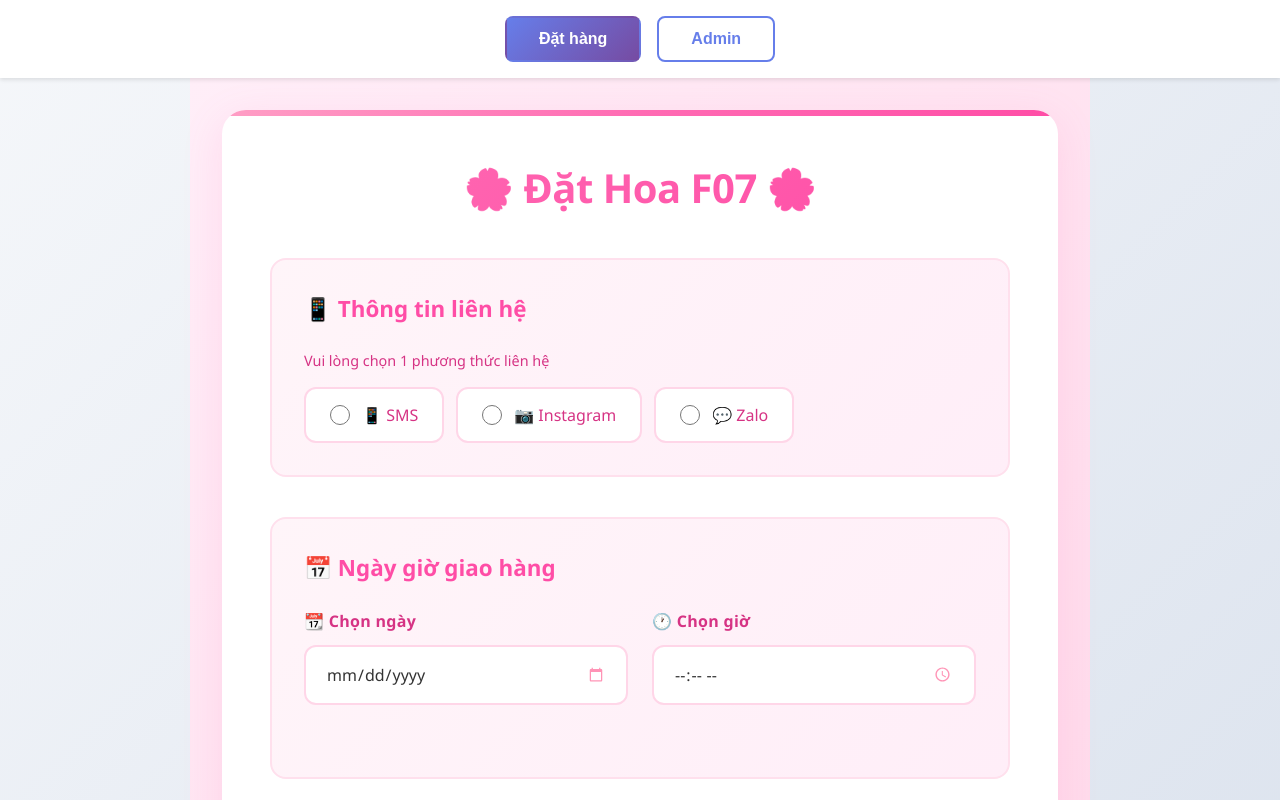
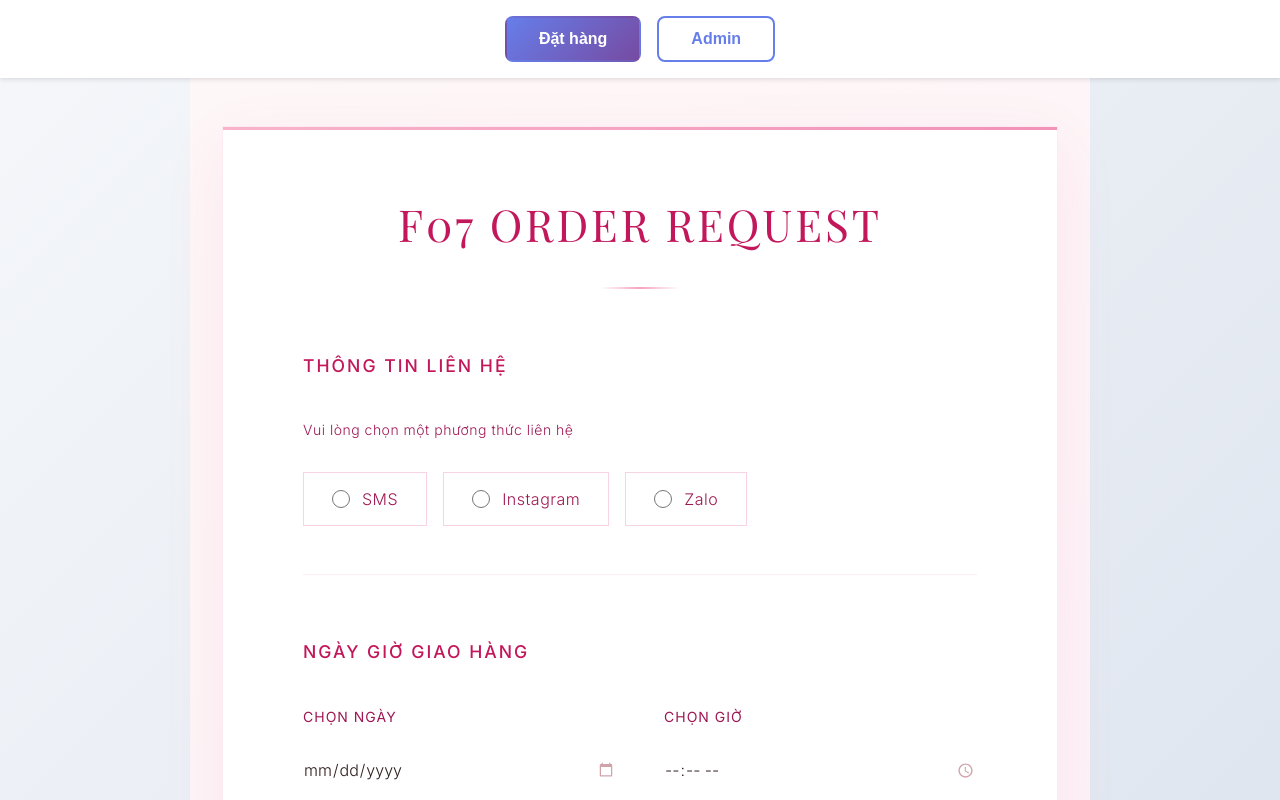
Before and after one commit to AidenTran15/f07, a React (Vite) app: page / in a window 1280 px wide. Shown: the top 800 px of the page. Built offline with nearby package versions, Linux system fonts and the light colour scheme.

Commit message:
updateupdate

```diff
--- a/src/components/FormOrder.css
+++ b/src/components/FormOrder.css
@@ -1,18 +1,20 @@
+@import url('https://fonts.googleapis.com/css2?family=Playfair+Display:wght@400;600;700&family=Inter:wght@300;400;500;600&display=swap');
+
 .form-container {
   max-width: 900px;
   margin: 0 auto;
-  padding: 2rem;
+  padding: 3rem 2rem;
   min-height: 100vh;
-  background: linear-gradient(135deg, #ffeef8 0%, #ffd6e8 50%, #ffc0d9 100%);
+  background: linear-gradient(135deg, #fef7f7 0%, #fdf2f8 50%, #fce7f3 100%);
 }
 
 .order-form {
   background: white;
-  border-radius: 24px;
-  padding: 3rem;
-  box-shadow: 0 10px 40px rgba(255, 105, 180, 0.15);
+  border-radius: 0;
+  padding: 4rem 5rem;
+  box-shadow: 0 20px 60px rgba(219, 39, 119, 0.08);
   position: relative;
-  overflow: hidden;
+  border: 1px solid rgba(219, 39, 119, 0.1);
 }
 
 .order-form::before {
@@ -21,170 +23,124 @@
   top: 0;
   left: 0;
   right: 0;
-  height: 6px;
-  background: linear-gradient(90deg, #ff9ec5 0%, #ff6bb3 50%, #ff4da6 100%);
+  height: 3px;
+  background: linear-gradient(90deg, #f8b4cb 0%, #f5a3c1 50%, #f292b7 100%);
 }
 
 .form-title {
   text-align: center;
-  background: linear-gradient(135deg, #ff6bb3 0%, #ff4da6 100%);
-  -webkit-background-clip: text;
-  -webkit-text-fill-color: transparent;
-  background-clip: text;
-  margin-bottom: 2.5rem;
-  font-size: 2.5rem;
-  font-weight: 700;
-  letter-spacing: -0.5px;
+  color: #c2185b;
+  margin-bottom: 4rem;
+  font-size: 2.75rem;
+  font-weight: 400;
+  letter-spacing: 3px;
+  font-family: 'Playfair Display', serif;
+  text-transform: uppercase;
   position: relative;
+  padding-bottom: 2rem;
 }
 
 .form-title::after {
-  content: '🌸';
+  content: '';
   position: absolute;
-  right: -40px;
-  top: 50%;
-  transform: translateY(-50%);
-  font-size: 2rem;
+  bottom: 0;
+  left: 50%;
+  transform: translateX(-50%);
+  width: 80px;
+  height: 2px;
+  background: linear-gradient(90deg, transparent, #f5a3c1, transparent);
 }
 
 .form-section {
-  margin-bottom: 2.5rem;
-  padding: 2rem;
-  background: linear-gradient(135deg, #fff5f9 0%, #ffeef8 100%);
-  border-radius: 16px;
-  border: 2px solid #ffe0ed;
+  margin-bottom: 4rem;
+  padding: 0;
+  background: transparent;
+  border: none;
+  border-bottom: 1px solid rgba(219, 39, 119, 0.08);
+  padding-bottom: 3rem;
   transition: all 0.3s ease;
-}
-
-.form-section:hover {
-  border-color: #ffb3d9;
-  box-shadow: 0 4px 12px rgba(255, 105, 180, 0.1);
 }
 
 .form-section:last-of-type {
   border-bottom: none;
+  margin-bottom: 3rem;
+}
+
+.form-section:hover {
+  border-bottom-color: rgba(219, 39, 119, 0.15);
 }
 
 .form-section h2 {
-  color: #ff4da6;
-  font-size: 1.4rem;
-  margin-bottom: 1.5rem;
-  font-weight: 600;
-  display: flex;
-  align-items: center;
-  gap: 0.5rem;
+  color: #c2185b;
+  font-size: 1.1rem;
+  margin-bottom: 2.5rem;
+  font-weight: 500;
+  letter-spacing: 2px;
+  text-transform: uppercase;
+  font-family: 'Inter', sans-serif;
+  position: relative;
+  padding-left: 0;
 }
 
 .form-group {
-  margin-bottom: 1.5rem;
+  margin-bottom: 2rem;
 }
 
 .form-group label {
   display: block;
   margin-bottom: 0.75rem;
-  color: #d63384;
-  font-weight: 600;
-  font-size: 1rem;
-  letter-spacing: 0.3px;
+  color: #9f1853;
+  font-weight: 400;
+  font-size: 0.875rem;
+  letter-spacing: 1px;
+  text-transform: uppercase;
+  font-family: 'Inter', sans-serif;
 }
 
 .form-group input[type="text"],
 .form-group input[type="number"],
+.form-group input[type="date"],
+.form-group input[type="time"],
 .form-group textarea {
   width: 100%;
-  padding: 1rem 1.25rem;
-  border: 2px solid #ffd6e8;
-  border-radius: 12px;
+  padding: 1.25rem 0;
+  border: none;
+  border-bottom: 1.5px solid rgba(219, 39, 119, 0.2);
+  border-radius: 0;
   font-size: 1rem;
-  font-family: inherit;
+  font-family: 'Inter', sans-serif;
   transition: all 0.3s ease;
-  background: white;
-  color: #333;
+  background: transparent;
+  color: #2d1b1b;
+  font-weight: 300;
 }
 
 .form-group input:focus,
 .form-group textarea:focus {
   outline: none;
-  border-color: #ff6bb3;
-  box-shadow: 0 0 0 4px rgba(255, 107, 179, 0.15);
-  background: #fff5f9;
+  border-bottom-color: #c2185b;
+  border-bottom-width: 2px;
+  background: transparent;
 }
 
 .form-group input::placeholder,
 .form-group textarea::placeholder {
-  color: #ffb3d9;
-  opacity: 0.7;
+  color: #d4a5b8;
+  opacity: 0.6;
+  font-weight: 300;
 }
 
 .form-row {
   display: grid;
   grid-template-columns: repeat(auto-fit, minmax(100px, 1fr));
-  gap: 1rem;
-}
-
-.datetime-picker-container {
-  display: grid;
-  grid-template-columns: 1fr 1fr;
-  gap: 1.5rem;
-  margin-bottom: 1rem;
-}
-
-.date-picker,
-.time-picker {
-  width: 100%;
-  padding: 1rem 1.25rem;
-  border: 2px solid #ffd6e8;
-  border-radius: 12px;
-  font-size: 1rem;
-  font-family: inherit;
-  transition: all 0.3s ease;
-  background: white;
-  color: #333;
-  cursor: pointer;
-}
-
-.date-picker:focus,
-.time-picker:focus {
-  outline: none;
-  border-color: #ff6bb3;
-  box-shadow: 0 0 0 4px rgba(255, 107, 179, 0.15);
-  background: #fff5f9;
-}
-
-.date-picker::-webkit-calendar-picker-indicator,
-.time-picker::-webkit-calendar-picker-indicator {
-  cursor: pointer;
-  filter: invert(0.5) sepia(1) saturate(5) hue-rotate(300deg);
-  opacity: 0.7;
-  transition: opacity 0.3s;
-}
-
-.date-picker::-webkit-calendar-picker-indicator:hover,
-.time-picker::-webkit-calendar-picker-indicator:hover {
-  opacity: 1;
-}
-
-.selected-datetime {
-  margin-top: 1rem;
-  padding: 1rem 1.5rem;
-  background: linear-gradient(135deg, #fff5f9 0%, #ffeef8 100%);
-  border: 2px solid #ffd6e8;
-  border-radius: 12px;
-  color: #d63384;
-  font-size: 1rem;
-  text-align: center;
-}
-
-.selected-datetime strong {
-  color: #ff4da6;
-  font-weight: 600;
+  gap: 2rem;
 }
 
 .radio-group,
 .checkbox-group {
   display: flex;
   flex-wrap: wrap;
-  gap: 0.75rem;
+  gap: 1rem;
 }
 
 .radio-label,
@@ -193,198 +149,269 @@
   align-items: center;
   gap: 0.75rem;
   cursor: pointer;
-  padding: 0.875rem 1.5rem;
-  border: 2px solid #ffd6e8;
-  border-radius: 12px;
+  padding: 0.875rem 1.75rem;
+  border: 1px solid rgba(219, 39, 119, 0.2);
+  border-radius: 0;
   transition: all 0.3s ease;
-  background: white;
-  font-weight: 500;
-  color: #d63384;
+  background: transparent;
+  font-weight: 300;
+  color: #9f1853;
+  position: relative;
+  font-family: 'Inter', sans-serif;
+  letter-spacing: 0.5px;
+  text-transform: none;
+}
+
+.radio-label:hover,
+.checkbox-label:hover {
+  background: rgba(248, 180, 203, 0.05);
+  border-color: rgba(219, 39, 119, 0.4);
+  transform: translateY(-1px);
+}
+
+.radio-label input[type="radio"],
+.checkbox-label input[type="checkbox"] {
+  cursor: pointer;
+  width: 18px;
+  height: 18px;
+  accent-color: #c2185b;
+  margin: 0;
+}
+
+.radio-label input[type="radio"]:checked ~ span,
+.checkbox-label input[type="checkbox"]:checked ~ span {
+  color: #c2185b;
+  font-weight: 400;
+}
+
+.radio-label.selected,
+.checkbox-label.selected {
+  background: rgba(248, 180, 203, 0.1);
+  border-color: #c2185b;
+  color: #c2185b;
+  border-width: 1.5px;
+}
+
+.datetime-picker-container {
+  display: grid;
+  grid-template-columns: 1fr 1fr;
+  gap: 3rem;
+  margin-bottom: 1.5rem;
+}
+
+.date-picker,
+.time-picker {
+  width: 100%;
+  padding: 1.25rem 0;
+  border: none;
+  border-bottom: 1.5px solid rgba(219, 39, 119, 0.2);
+  border-radius: 0;
+  font-size: 1rem;
+  font-family: 'Inter', sans-serif;
+  transition: all 0.3s ease;
+  background: transparent;
+  color: #2d1b1b;
+  cursor: pointer;
+  font-weight: 300;
+}
+
+.date-picker:focus,
+.time-picker:focus {
+  outline: none;
+  border-bottom-color: #c2185b;
+  border-bottom-width: 2px;
+}
+
+.date-picker::-webkit-calendar-picker-indicator,
+.time-picker::-webkit-calendar-picker-indicator {
+  cursor: pointer;
+  filter: invert(0.3) sepia(1) saturate(3) hue-rotate(300deg);
+  opacity: 0.5;
+  transition: opacity 0.3s;
+}
+
+.date-picker::-webkit-calendar-picker-indicator:hover,
+.time-picker::-webkit-calendar-picker-indicator:hover {
+  opacity: 0.8;
+}
+
+.selected-datetime {
+  margin-top: 2rem;
+  padding: 1.5rem 2rem;
+  background: rgba(248, 180, 203, 0.05);
+  border: 1px solid rgba(219, 39, 119, 0.15);
+  border-radius: 0;
+  color: #9f1853;
+  font-size: 0.95rem;
+  text-align: center;
+  font-family: 'Inter', sans-serif;
+  letter-spacing: 0.5px;
+  font-weight: 300;
+}
+
+.selected-datetime strong {
+  color: #c2185b;
+  font-weight: 400;
+  letter-spacing: 1px;
+}
+
+.btn-submit {
+  width: 100%;
+  padding: 1.5rem;
+  background: transparent;
+  color: #c2185b;
+  border: 1.5px solid #c2185b;
+  border-radius: 0;
+  font-size: 0.875rem;
+  font-weight: 400;
+  letter-spacing: 2px;
+  text-transform: uppercase;
+  cursor: pointer;
+  transition: all 0.3s ease;
+  margin-top: 3rem;
+  font-family: 'Inter', sans-serif;
   position: relative;
   overflow: hidden;
 }
 
-.radio-label::before,
-.checkbox-label::before {
+.btn-submit::before {
   content: '';
   position: absolute;
   top: 0;
   left: -100%;
   width: 100%;
   height: 100%;
-  background: linear-gradient(90deg, transparent, rgba(255, 255, 255, 0.3), transparent);
-  transition: left 0.5s;
-}
-
-.radio-label:hover::before,
-.checkbox-label:hover::before {
-  left: 100%;
-}
-
-.radio-label:hover,
-.checkbox-label:hover {
-  background: linear-gradient(135deg, #fff5f9 0%, #ffeef8 100%);
-  border-color: #ff6bb3;
-  transform: translateY(-2px);
-  box-shadow: 0 4px 8px rgba(255, 107, 179, 0.2);
-}
-
-.radio-label input[type="radio"],
-.checkbox-label input[type="checkbox"] {
-  cursor: pointer;
-  width: 20px;
-  height: 20px;
-  accent-color: #ff6bb3;
-}
-
-.radio-label input[type="radio"]:checked ~ span,
-.checkbox-label input[type="checkbox"]:checked ~ span {
-  color: #ff4da6;
-  font-weight: 600;
-}
-
-.radio-label input[type="radio"]:checked + span,
-.checkbox-label input[type="checkbox"]:checked + span {
-  color: white;
-}
-
-.radio-label input[type="radio"]:checked,
-.checkbox-label input[type="checkbox"]:checked {
-  accent-color: white;
-}
-
-/* Selected state - using class instead of :has() for better browser support */
-.radio-label.selected,
-.checkbox-label.selected {
-  background: linear-gradient(135deg, #ff6bb3 0%, #ff4da6 100%);
-  border-color: #ff4da6;
-  color: white;
-  box-shadow: 0 4px 12px rgba(255, 107, 179, 0.3);
-}
-
-.btn-submit {
-  width: 100%;
-  padding: 1.25rem;
-  background: linear-gradient(135deg, #ff6bb3 0%, #ff4da6 50%, #ff3399 100%);
-  color: white;
-  border: none;
-  border-radius: 16px;
-  font-size: 1.2rem;
-  font-weight: 700;
-  cursor: pointer;
-  transition: all 0.3s ease;
-  margin-top: 2rem;
-  box-shadow: 0 6px 20px rgba(255, 107, 179, 0.4);
-  position: relative;
-  overflow: hidden;
-}
-
-.btn-submit::before {
-  content: '✨';
-  position: absolute;
-  left: 20px;
-  top: 50%;
-  transform: translateY(-50%);
-  font-size: 1.5rem;
+  background: #c2185b;
+  transition: left 0.3s ease;
+  z-index: -1;
 }
 
 .btn-submit:hover:not(:disabled) {
-  transform: translateY(-3px);
-  box-shadow: 0 8px 25px rgba(255, 107, 179, 0.5);
-  background: linear-gradient(135deg, #ff4da6 0%, #ff3399 50%, #ff1a8c 100%);
+  color: white;
+  transform: translateY(-2px);
+  box-shadow: 0 10px 30px rgba(194, 24, 91, 0.2);
+}
+
+.btn-submit:hover:not(:disabled)::before {
+  left: 0;
 }
 
 .btn-submit:active:not(:disabled) {
-  transform: translateY(-1px);
+  transform: translateY(0);
 }
 
 .btn-submit:disabled {
-  opacity: 0.6;
+  opacity: 0.4;
   cursor: not-allowed;
   transform: none;
 }
 
 .success-message {
   background: white;
-  border-radius: 24px;
-  padding: 4rem 3rem;
+  border-radius: 0;
+  padding: 5rem 4rem;
   text-align: center;
-  box-shadow: 0 10px 40px rgba(255, 105, 180, 0.15);
-  border: 2px solid #ffe0ed;
+  box-shadow: 0 20px 60px rgba(219, 39, 119, 0.08);
+  border: 1px solid rgba(219, 39, 119, 0.1);
 }
 
 .success-message h2 {
-  background: linear-gradient(135deg, #ff6bb3 0%, #ff4da6 100%);
-  -webkit-background-clip: text;
-  -webkit-text-fill-color: transparent;
-  background-clip: text;
-  margin-bottom: 1.5rem;
+  color: #c2185b;
+  margin-bottom: 2rem;
   font-size: 2rem;
-  font-weight: 700;
+  font-weight: 400;
+  letter-spacing: 3px;
+  text-transform: uppercase;
+  font-family: 'Playfair Display', serif;
 }
 
 .success-message p {
-  color: #666;
+  color: #6b4a57;
   line-height: 1.8;
   margin-bottom: 1.5rem;
-  font-size: 1.1rem;
+  font-size: 1rem;
+  font-weight: 300;
+  font-family: 'Inter', sans-serif;
+  letter-spacing: 0.5px;
 }
 
 .deposit-note {
-  background: linear-gradient(135deg, #fff5f9 0%, #ffeef8 100%);
-  color: #ff4da6;
-  font-weight: 600;
-  margin-top: 2rem;
-  padding: 1rem 1.5rem;
-  border-radius: 12px;
-  border: 2px solid #ffd6e8;
+  background: rgba(248, 180, 203, 0.05);
+  color: #c2185b;
+  font-weight: 400;
+  margin-top: 2.5rem;
+  padding: 1.25rem 2rem;
+  border-radius: 0;
+  border: 1px solid rgba(219, 39, 119, 0.15);
   display: inline-block;
+  font-family: 'Inter', sans-serif;
+  letter-spacing: 1px;
+  text-transform: uppercase;
+  font-size: 0.875rem;
 }
 
 .btn-primary {
-  margin-top: 2rem;
-  padding: 1rem 2.5rem;
-  background: linear-gradient(135deg, #ff6bb3 0%, #ff4da6 100%);
-  color: white;
-  border: none;
-  border-radius: 16px;
-  font-size: 1.1rem;
-  font-weight: 600;
+  margin-top: 3rem;
+  padding: 1.25rem 3rem;
+  background: transparent;
+  color: #c2185b;
+  border: 1.5px solid #c2185b;
+  border-radius: 0;
+  font-size: 0.875rem;
+  font-weight: 400;
+  letter-spacing: 2px;
+  text-transform: uppercase;
   cursor: pointer;
   transition: all 0.3s ease;
-  box-shadow: 0 6px 20px rgba(255, 107, 179, 0.4);
+  font-family: 'Inter', sans-serif;
+  position: relative;
+  overflow: hidden;
+}
+
+.btn-primary::before {
+  content: '';
+  position: absolute;
+  top: 0;
+  left: -100%;
+  width: 100%;
+  height: 100%;
+  background: #c2185b;
+  transition: left 0.3s ease;
+  z-index: -1;
 }
 
 .btn-primary:hover {
-  transform: translateY(-3px);
-  box-shadow: 0 8px 25px rgba(255, 107, 179, 0.5);
+  color: white;
+  transform: translateY(-2px);
+  box-shadow: 0 10px 30px rgba(194, 24, 91, 0.2);
+}
+
+.btn-primary:hover::before {
+  left: 0;
 }
 
 @media (max-width: 768px) {
   .form-container {
-    padding: 1rem;
+    padding: 2rem 1rem;
   }
 
   .order-form {
-    padding: 2rem 1.5rem;
-    border-radius: 20px;
+    padding: 3rem 2rem;
   }
 
   .form-title {
     font-size: 2rem;
-  }
-
-  .form-title::after {
-    display: none;
+    letter-spacing: 2px;
+    margin-bottom: 3rem;
   }
 
   .form-section {
-    padding: 1.5rem;
-    margin-bottom: 2rem;
+    margin-bottom: 3rem;
+    padding-bottom: 2rem;
   }
 
   .form-section h2 {
-    font-size: 1.2rem;
+    font-size: 0.95rem;
   }
 
   .form-row {
@@ -393,6 +420,7 @@
 
   .datetime-picker-container {
     grid-template-columns: 1fr;
+    gap: 2rem;
   }
 
   .radio-group,
@@ -403,11 +431,7 @@
   .radio-label,
   .checkbox-label {
     width: 100%;
-    justify-content: center;
-  }
-
-  .btn-submit::before {
-    display: none;
+    justify-content: flex-start;
   }
 }
 
@@ -424,7 +448,7 @@
 }
 
 .form-section {
-  animation: fadeInUp 0.5s ease-out;
+  animation: fadeInUp 0.6s ease-out;
 }
 
 .form-section:nth-child(1) { animation-delay: 0.1s; }
--- a/src/components/FormOrder.jsx
+++ b/src/components/FormOrder.jsx
@@ -125,12 +125,12 @@ function FormOrder() {
     return (
       <div className="form-container">
         <div className="success-message">
-          <h2>🎉 Đơn hàng đã được gửi thành công! 🎉</h2>
-          <p>Cảm ơn bạn đã đặt hàng tại F07! 💕</p>
+          <h2>Đơn hàng đã được gửi thành công</h2>
+          <p>Cảm ơn bạn đã đặt hàng tại F07</p>
           <p>Chúng tôi đã nhận được yêu cầu của bạn và sẽ liên hệ với bạn sớm nhất có thể.</p>
-          <p className="deposit-note">💳 Lưu ý: Đơn hàng đặt trước cần đặt cọc 50%</p>
+          <p className="deposit-note">Lưu ý: Đơn hàng đặt trước cần đặt cọc 50%</p>
           <button onClick={() => setSubmitted(false)} className="btn-primary">
-            🌸 Đặt hàng mới
+            Đặt hàng mới
           </button>
         </div>
       </div>
@@ -140,13 +140,13 @@ function FormOrder() {
   return (
     <div className="form-container">
       <form onSubmit={handleSubmit} className="order-form">
-        <h1 className="form-title">🌸 Đặt Hoa F07 🌸</h1>
+        <h1 className="form-title">F07 Order Request</h1>
 
         {/* Thông tin liên hệ */}
         <section className="form-section">
-          <h2>📱 Thông tin liên hệ</h2>
-          <p style={{ marginBottom: '1rem', color: '#d63384', fontSize: '0.9rem' }}>
-            Vui lòng chọn 1 phương thức liên hệ
+          <h2>Thông tin liên hệ</h2>
+          <p style={{ marginBottom: '2rem', color: '#9f1853', fontSize: '0.875rem', letterSpacing: '0.5px', fontWeight: 300, fontFamily: 'Inter, sans-serif' }}>
+            Vui lòng chọn một phương thức liên hệ
           </p>
           <div className="radio-group">
             <label className={`radio-label ${formData.contactMethod === 'SMS' ? 'selected' : ''}`}>
@@ -163,7 +163,7 @@ function FormOrder() {
                   }))
                 }}
               />
-              <span>📱 SMS</span>
+              <span>SMS</span>
             </label>
             <label className={`radio-label ${formData.contactMethod === 'Instagram' ? 'selected' : ''}`}>
               <input
@@ -179,7 +179,7 @@ function FormOrder() {
                   }))
                 }}
               />
-              <span>📷 Instagram</span>
+              <span>Instagram</span>
             </label>
             <label className={`radio-label ${formData.contactMethod === 'Zalo' ? 'selected' : ''}`}>
               <input
@@ -195,7 +195,7 @@ function FormOrder() {
                   }))
                 }}
               />
-              <span>💬 Zalo</span>
+              <span>Zalo</span>
             </label>
           </div>
           {formData.contactMethod && (
@@ -222,10 +222,10 @@ function FormOrder() {
 
         {/* Ngày giờ giao hàng */}
         <section className="form-section">
-          <h2>📅 Ngày giờ giao hàng</h2>
+          <h2>Ngày giờ giao hàng</h2>
           <div className="datetime-picker-container">
             <div className="form-group">
-              <label>📆 Chọn ngày</label>
+              <label>Chọn ngày</label>
               <input
                 type="date"
                 name="deliveryDate"
@@ -236,7 +236,7 @@ function FormOrder() {
               />
             </div>
             <div className="form-group">
-              <label>🕐 Chọn giờ</label>
+              <label>Chọn giờ</label>
               <input
                 type="time"
                 name="deliveryTime"
@@ -248,7 +248,7 @@ function FormOrder() {
           </div>
           {formData.deliveryDate && formData.deliveryTime && (
             <div className="selected-datetime">
-              <span>✨ Đã chọn: </span>
+              <span>Đã chọn: </span>
               <strong>
                 {new Date(formData.deliveryDate).toLocaleDateString('vi-VN', {
                   weekday: 'long',
@@ -263,7 +263,7 @@ function FormOrder() {
 
         {/* Dịp */}
         <section className="form-section">
-          <h2>🎉 Dịp</h2>
+          <h2>Dịp</h2>
           <div className="radio-group">
             {['Sinh nhật', 'Kỷ niệm', 'Cảm ơn', 'Khai trương', 'Xin lỗi', 'Khác'].map(option => (
               <label key={option} className={`radio-label ${formData.occasion === option ? 'selected' : ''}`}>
@@ -293,7 +293,7 @@ function FormOrder() {
 
         {/* Loại hoa */}
         <section className="form-section">
-          <h2>🌹 Loại hoa yêu cầu</h2>
+          <h2>Loại hoa yêu cầu</h2>
           <div className="checkbox-group">
             {['Hoa hồng', 'Baby', 'Tulip', 'Peony', 'Cúc tana', 'Lan', 'Không', 'Khác'].map(flower => (
               <label key={flower} className={`checkbox-label ${formData.flowerType.includes(flower) ? 'selected' : ''}`}>
@@ -323,7 +323,7 @@ function FormOrder() {
 
         {/* Thiết kế hoa */}
         <section className="form-section">
-          <h2>🎨 Thiết kế hoa</h2>
+          <h2>Thiết kế hoa</h2>
           <div className="form-group">
             <label>Mã thiết kế hoa</label>
             <input
@@ -348,7 +348,7 @@ function FormOrder() {
 
         {/* Thiết kế thiệp */}
         <section className="form-section">
-          <h2>💌 Thiết kế thiệp</h2>
+          <h2>Thiết kế thiệp</h2>
           <div className="form-group">
             <label>Mã thiết kế thiệp</label>
             <input
@@ -373,7 +373,7 @@ function FormOrder() {
 
         {/* Thông tin giao hàng */}
         <section className="form-section">
-          <h2>🚚 Thông tin giao hàng</h2>
+          <h2>Thông tin giao hàng</h2>
           <div className="form-group">
             <label>Địa chỉ giao hàng</label>
             <textarea
@@ -411,7 +411,7 @@ function FormOrder() {
 
         {/* Tư vấn */}
         <section className="form-section">
-          <h2>💬 Bạn có cần tư vấn thêm không?</h2>
+          <h2>Bạn có cần tư vấn thêm không?</h2>
           <div className="radio-group">
             <label className={`radio-label ${formData.needConsultation === 'Có' ? 'selected' : ''}`}>
               <input
@@ -437,7 +437,7 @@ function FormOrder() {
         </section>
 
         <button type="submit" className="btn-submit" disabled={isSubmitting}>
-          {isSubmitting ? '⏳ Đang gửi...' : '✨ Gửi đơn hàng ✨'}
+          {isSubmitting ? 'Đang gửi...' : 'Gửi đơn hàng'}
         </button>
       </form>
     </div>
```
